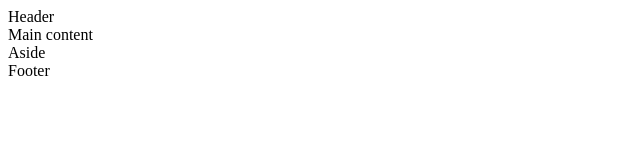
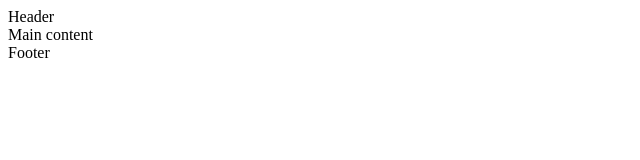
Before and after one commit to ikerikks/holbertonschool-web_front_end, a plain HTML site: page html_advanced/3-index.html in a window 1280 px wide. Shown: the full height of the page, 0-640 px from the left. Drawn offline with Linux system fonts and the light colour scheme.

Commit message:
replacement of old content

```diff
--- a/html_advanced/3-index.html
+++ b/html_advanced/3-index.html
@@ -4,16 +4,14 @@
     <head>
         <meta charset="utf-8">
         <meta name="viewport" content="width=device-width, initial-scale=1.0, viewport-fit=cover">
-        <title> Article - Techium</title>
+        <title> Homepage - Techium</title>
         <meta name="description" content="Techium is a digital agency">
         <link rel="icon" type="image/x-icon" href="./favicon.ico">
         <link rel="icon" type="image/png" href="./favicon.png">
     </head>
     <body>
         <header> Header </header>
-        <main> Main content
-            <aside> Aside </aside>
-        </main>
+        <main> Main content </main>
         <footer> Footer </footer>
     </body>
 </html>
```
